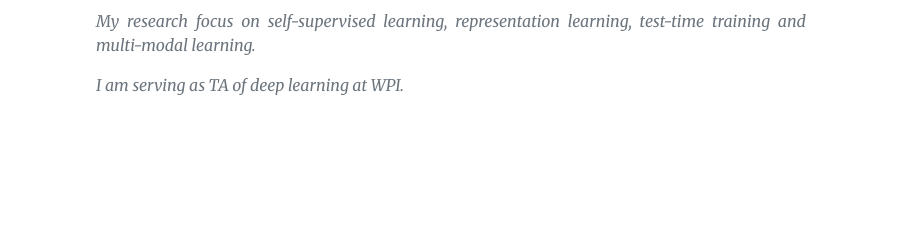
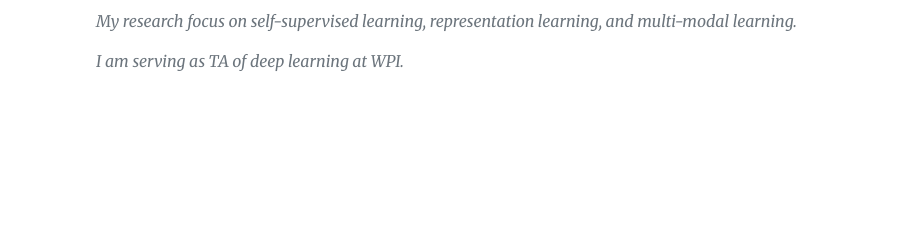
Before and after one commit to YunYunY/YunYunY.github.io, a plain HTML site: page index.html in a window 1280 px wide. Shown: the part 197-445 px from the top of the page, 374-1280 px from the left. Drawn offline with nearby package versions, Linux system fonts and the light colour scheme; a script that the page names is missing; files whose address does not match are found by name.

Commit message:
update in 2023

```diff
--- a/index.html
+++ b/index.html
@@ -80,7 +80,7 @@
 
           </i></p>
           <p class="text-muted mb-1" align="justify"><i>My research focus on self-supervised learning, representation
-              learning, test-time training and multi-modal learning.
+              learning, and multi-modal learning.
             </i></p>
 
           </i></p>
```
